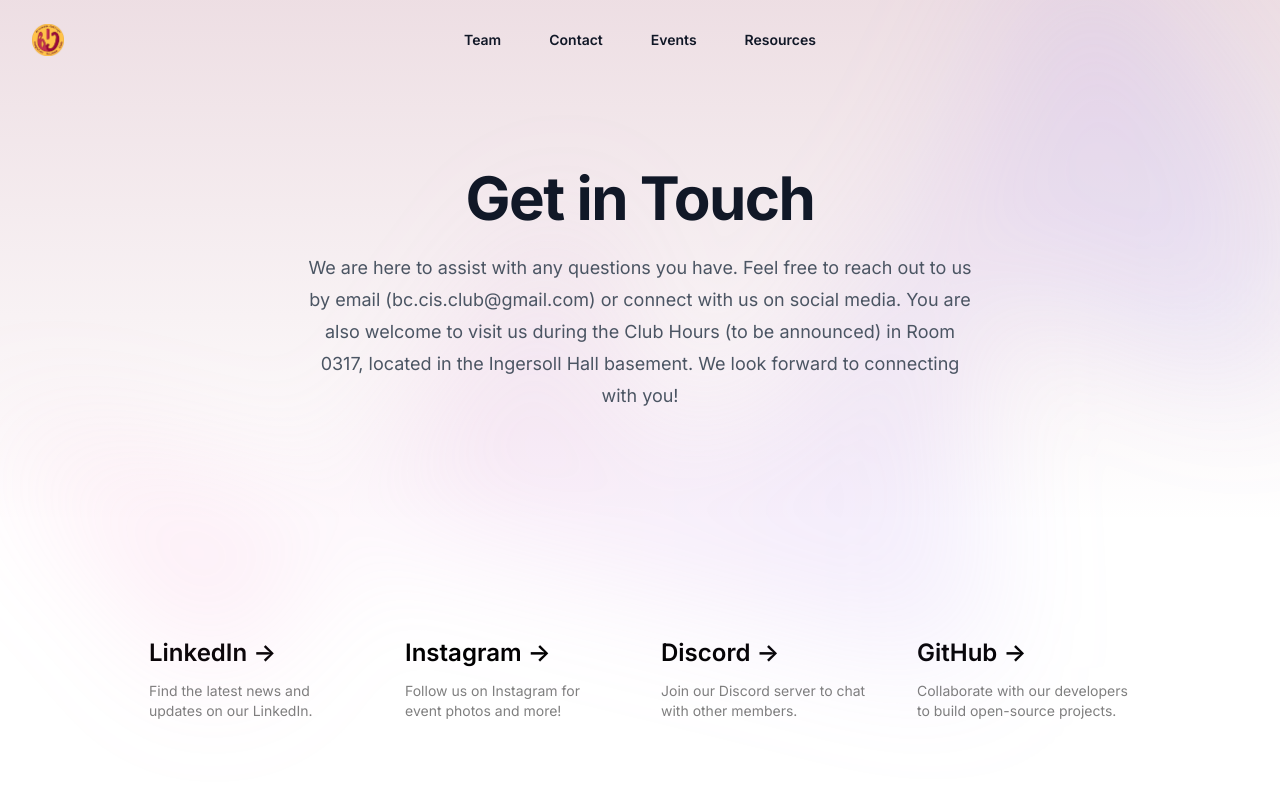
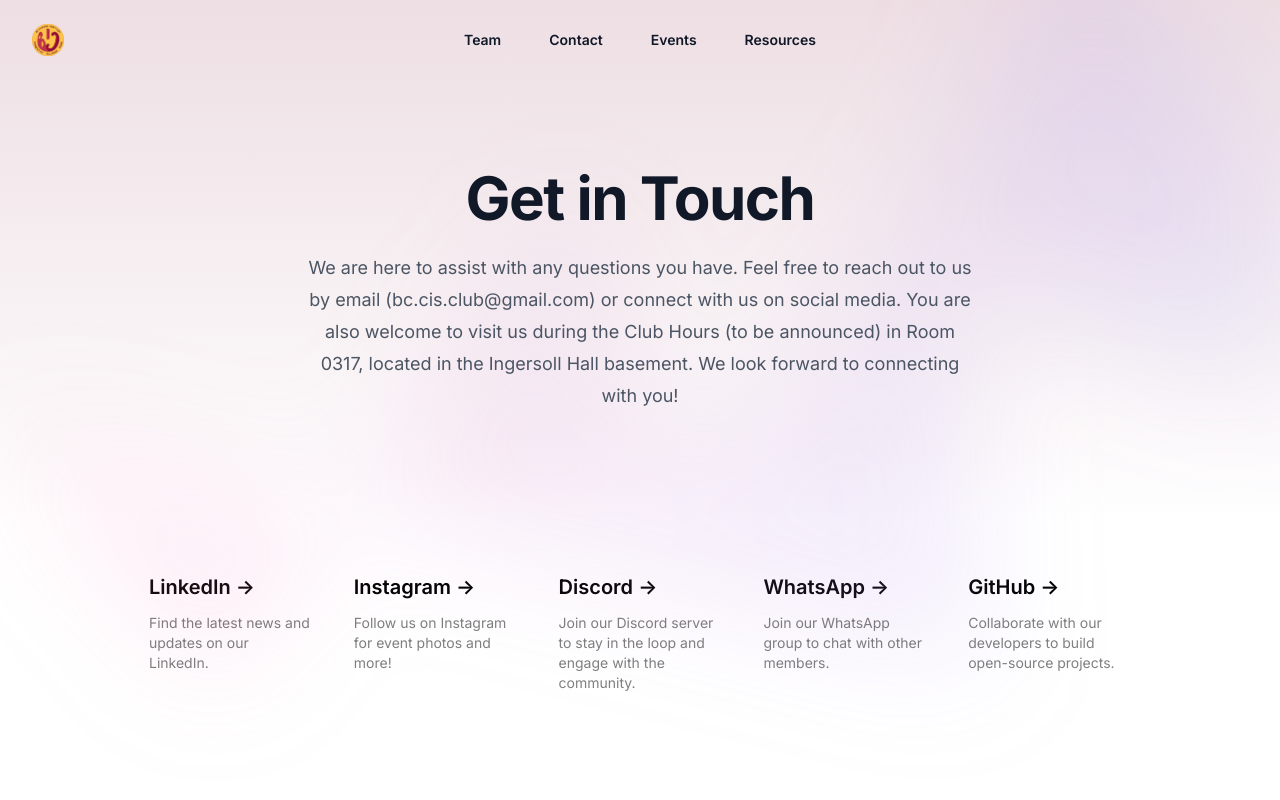
Before and after one commit to bc-compsci-club/bccs-club, a Next.js app in the folder frontend/: page /contact in a window 1280 px wide. Shown: the top 800 px of the page. Built offline with nearby package versions, Linux system fonts and the light colour scheme.

Commit message:
Add WhatsApp link to the website footer and contact page (#41)

```diff
--- a/frontend/app/ui/portal/contact/SocialMediaSection.tsx
+++ b/frontend/app/ui/portal/contact/SocialMediaSection.tsx
@@ -1,14 +1,14 @@
 export default function Page() {
   return (
-    <div className="flex flex-col items-center justify-between p-24">
-      <div className="grid text-center lg:mb-0 lg:w-full lg:max-w-5xl lg:grid-cols-4 lg:text-left">
+    <div className="flex flex-col items-center justify-between pt-8">
+      <div className="grid text-center lg:mb-0 lg:w-full lg:max-w-5xl lg:grid-cols-5 lg:text-left">
         <a
           href="https://www.linkedin.com/company/bc-compsci-club/"
-          className="group rounded-lg border border-transparent px-5 py-4 transition-colors hover:border-gray-300 hover:bg-bc-yellow"
+          className="group rounded-lg border border-transparent px-5 py-4 transition-colors hover:bg-bc-yellow"
           target="_blank"
           rel="noopener noreferrer"
         >
-          <h2 className="mb-3 text-2xl font-semibold">
+          <h2 className="mb-3 text-xl font-semibold">
             LinkedIn{" "}
             <span className="inline-block transition-transform group-hover:translate-x-1 motion-reduce:transform-none">
               -&gt;
@@ -21,11 +21,11 @@ export default function Page() {
 
         <a
           href="https://www.instagram.com/bccs.club/"
-          className="group rounded-lg border border-transparent px-5 py-4 transition-colors hover:border-gray-300 hover:bg-bc-yellow"
+          className="group rounded-lg border border-transparent px-5 py-4 transition-colors hover:bg-bc-yellow"
           target="_blank"
           rel="noopener noreferrer"
         >
-          <h2 className="mb-3 text-2xl font-semibold">
+          <h2 className="mb-3 text-xl font-semibold">
             Instagram{" "}
             <span className="inline-block transition-transform group-hover:translate-x-1 motion-reduce:transform-none">
               -&gt;
@@ -38,28 +38,45 @@ export default function Page() {
 
         <a
           href="https://discord.gg/C77eXN8bHT"
-          className="group rounded-lg border border-transparent px-5 py-4 transition-colors hover:border-gray-300 hover:bg-bc-yellow"
+          className="group rounded-lg border border-transparent px-5 py-4 transition-colors hover:bg-bc-yellow"
           target="_blank"
           rel="noopener noreferrer"
         >
-          <h2 className="mb-3 text-2xl font-semibold">
+          <h2 className="mb-3 text-xl font-semibold">
             Discord{" "}
             <span className="inline-block transition-transform group-hover:translate-x-1 motion-reduce:transform-none">
               -&gt;
             </span>
           </h2>
           <p className="m-0 max-w-[30ch] text-sm opacity-50">
-            Join our Discord server to chat with other members.
+            Join our Discord server to stay in the loop and engage with the community.
+          </p>
+        </a>
+
+        <a
+          href="https://chat.whatsapp.com/ISU51DWQHSL0wQ7SoEAKa0"
+          className="group rounded-lg border border-transparent px-5 py-4 transition-colors hover:bg-bc-yellow"
+          target="_blank"
+          rel="noopener noreferrer"
+        >
+          <h2 className="mb-3 text-xl font-semibold">
+            WhatsApp{" "}
+            <span className="inline-block transition-transform group-hover:translate-x-1 motion-reduce:transform-none">
+              -&gt;
+            </span>
+          </h2>
+          <p className="m-0 max-w-[30ch] text-sm opacity-50">
+            Join our WhatsApp group to chat with other members.
           </p>
         </a>
 
         <a
           href="https://github.com/bc-compsci-club"
-          className="group rounded-lg border border-transparent px-5 py-4 transition-colors hover:border-gray-300 hover:bg-bc-yellow"
+          className="group rounded-lg border border-transparent px-5 py-4 transition-colors hover:bg-bc-yellow"
           target="_blank"
           rel="noopener noreferrer"
         >
-          <h2 className="mb-3 text-2xl font-semibold">
+          <h2 className="mb-3 text-xl font-semibold">
             GitHub{" "}
             <span className="inline-block transition-transform group-hover:translate-x-1 motion-reduce:transform-none">
               -&gt;
--- a/frontend/app/ui/portal/footer.tsx
+++ b/frontend/app/ui/portal/footer.tsx
@@ -1,6 +1,7 @@
 import { BsLinkedin } from "react-icons/bs";
 import { BsInstagram } from "react-icons/bs";
 import { BsDiscord } from "react-icons/bs";
+import { BsWhatsapp } from "react-icons/bs";
 import { BsGithub } from "react-icons/bs";
 
 const navigation = {
@@ -19,6 +20,11 @@ const navigation = {
       name: 'Discord',
       href: 'https://discord.gg/C77eXN8bHT',
       icon: BsDiscord,
+    },
+    {
+      name: 'WhatsApp',
+      href: 'https://chat.whatsapp.com/ISU51DWQHSL0wQ7SoEAKa0',
+      icon: BsWhatsapp,
     },
     {
       name: 'GitHub',
```
